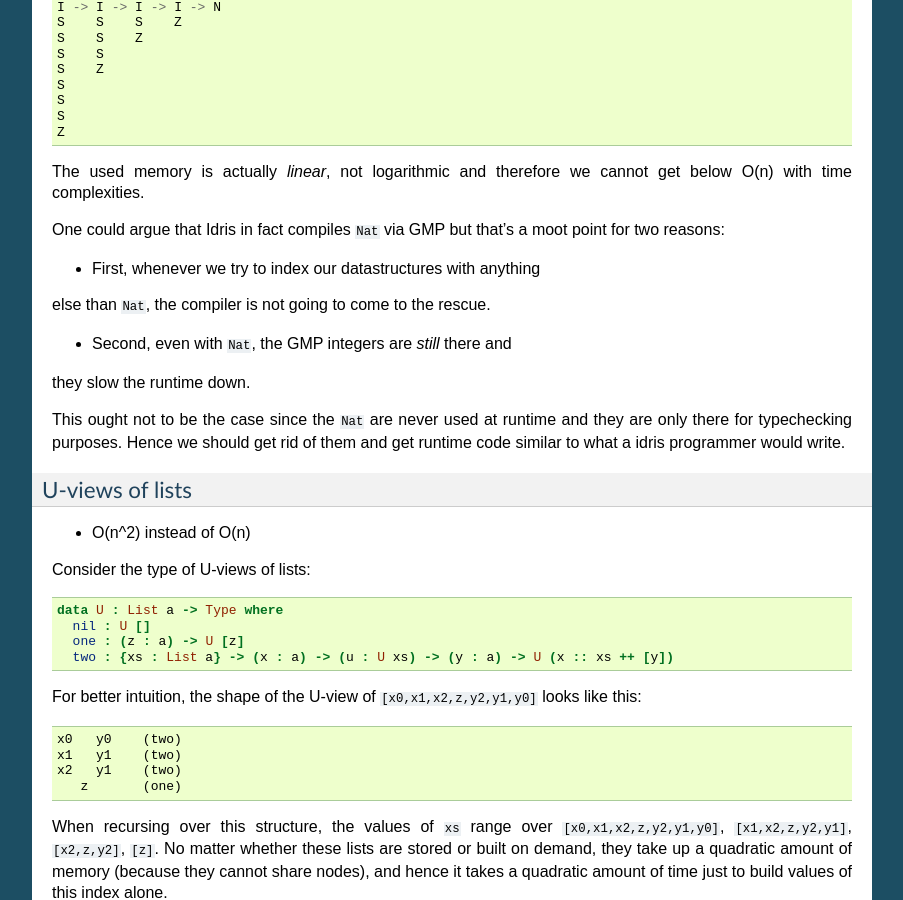
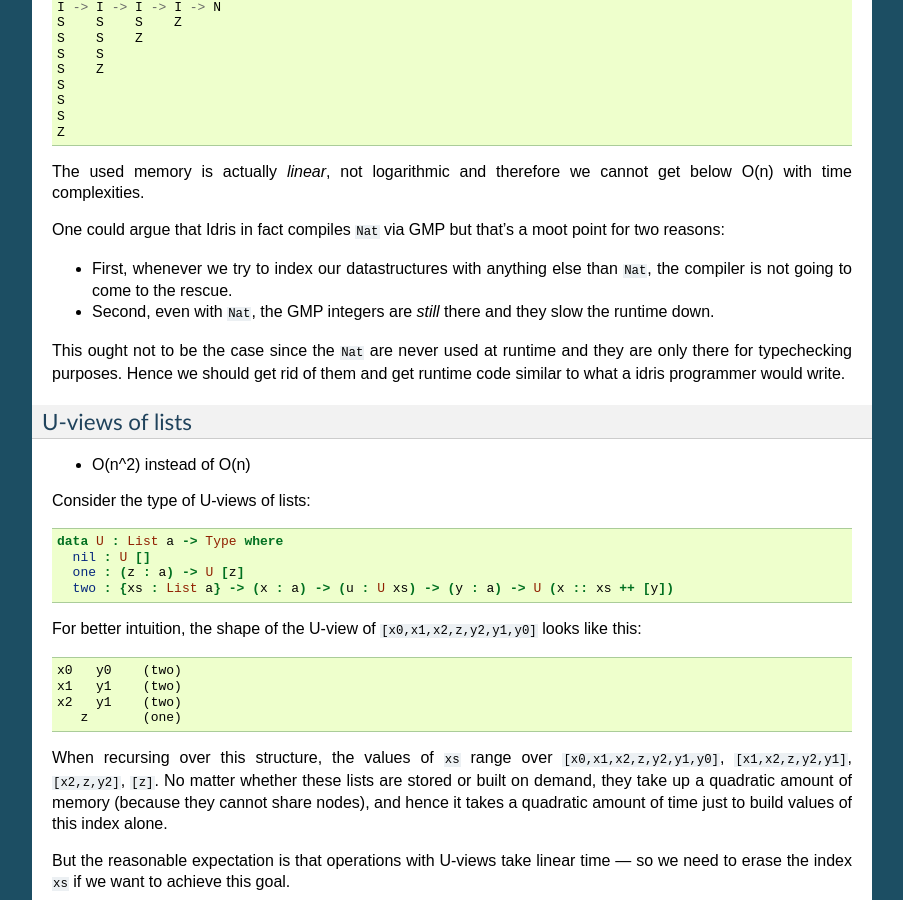
Before and after one commit to idris-lang/Idris-dev, a Sphinx documentation site: the page built from docs/reference/erasure.rst, in a window 1280 px wide and 900 px high, scrolled down 1123 px. Shown: the whole window, without its empty margins (198-1101 px from the left). Built offline with Sphinx 7.4.7, drawn with Linux system fonts in a browser that asks for light colours; formulas are drawn with MathJax 3.

```diff
--- a/docs/index.rst
+++ b/docs/index.rst
@@ -35,6 +35,7 @@ The Idris Tutorial
    tutorial/typesfuns
    tutorial/classes
    tutorial/modules
+   tutorial/packages
    tutorial/interp
    tutorial/views
    tutorial/theorems
--- a/docs/reference/erasure.rst
+++ b/docs/reference/erasure.rst
@@ -94,11 +94,11 @@ cannot get below O(n) with time complexities.
 One could argue that Idris in fact compiles ``Nat`` via GMP but
 that's a moot point for two reasons:
 
-* First, whenever we try to index our datastructures with anything
-else than ``Nat``, the compiler is not going to come to the rescue.
++ First, whenever we try to index our datastructures with anything
+  else than ``Nat``, the compiler is not going to come to the rescue.
 
-* Second, even with ``Nat``, the GMP integers are *still* there and
-they slow the runtime down.
++ Second, even with ``Nat``, the GMP integers are *still* there and
+  they slow the runtime down.
 
 This ought not to be the case since the ``Nat`` are never used at
 runtime and they are only there for typechecking purposes. Hence we
--- a/docs/tutorial/index.rst
+++ b/docs/tutorial/index.rst
@@ -23,6 +23,7 @@ The is the Idris Tutorial. It will teach you about programming in the Idris Lang
    typesfuns
    classes
    modules
+   packages
    interp
    views
    theorems
--- a/docs/tutorial/typesfuns.rst
+++ b/docs/tutorial/typesfuns.rst
@@ -958,10 +958,10 @@ matching ``let`` and lambda bindings. It will *only* work if:
 Dependent Records
 -----------------
 
-*Records* are data types which collect several values (the record’s
+*Records* are data types which collect several values (the record's
 *fields*) together. ``Idris`` provides syntax for defining records and
 *automatically generating field access and update functions. For
-*example, we can represent a person’s name and age in a record:
+*example, we can represent a person's name and age in a record:
 
 .. code-block:: idris
 
```
Also changed, not shown: docs/tutorial/packages.rst (added, +77 -0 lines).
